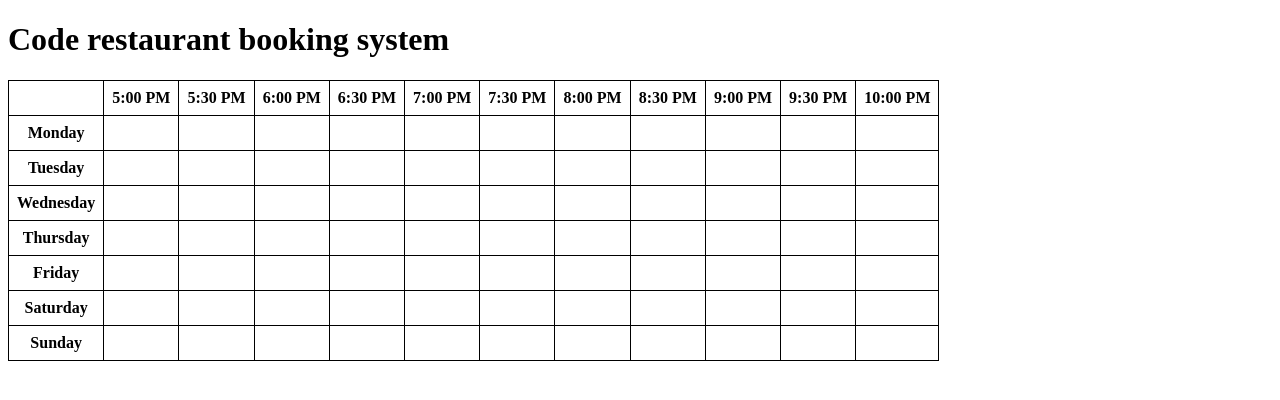
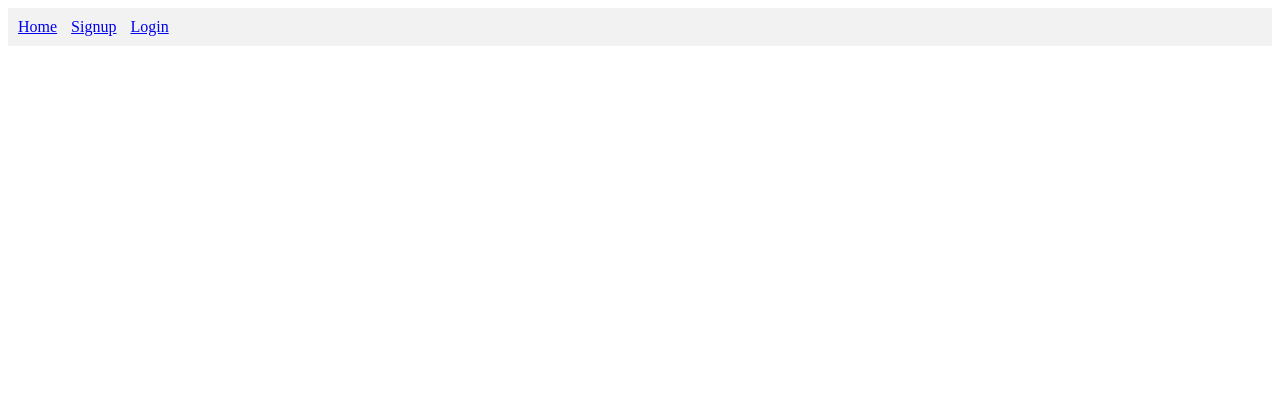
Before and after one commit to Code-Institute-Submissions/Restaurant-Booking-System-5, a Django app: template templates/booking/booking.html in a window 1280 px wide. Shown: the top 400 px of the page. Run offline with Django 3.2, Linux system fonts and the light colour scheme; the template is opened without the code that fills it, so the values that code supplies are empty.

Commit message:
Add base.html file, nav bar, and copy head section to base

```diff
--- a/booking/models.py
+++ b/booking/models.py
@@ -1,9 +1,11 @@
 from django.db import models
+from django.contrib.auth.models import User
 
 # Create your models here.
 
 
 class Slot(models.Model):
+    user = models.ForeignKey(User, on_delete=models.CASCADE)
     day = models.CharField(null=False, max_length=10)
     time = models.DecimalField(null=False, decimal_places=2, max_digits=5)
     booked = models.BooleanField(default=False)
--- a/booking/views.py
+++ b/booking/views.py
@@ -1,5 +1,6 @@
 from django.shortcuts import render
 from django.views import generic
+from .models import Slot
 
 # Create your views here.
 
--- /dev/null
+++ b/templates/booking/base.html
@@ -0,0 +1,53 @@
+<!DOCTYPE html>
+<html lang="en">
+
+<head>
+    <meta charset="UTF-8">
+    <meta http-equiv="X-UA-Compatible" content="IE=edge">
+    <meta name="viewport" content="width=device-width, initial-scale=1.0">
+    <style>
+        table {
+            border-collapse: collapse;
+        }
+
+        th,
+        td {
+            border: 1px solid black;
+            padding: 8px;
+            cursor: pointer;
+            /* Add cursor style to indicate clickable cells */
+        }
+        nav {
+            background-color: #f2f2f2;
+            padding: 10px;
+        }
+
+        ul {
+            list-style-type: none;
+            margin: 0;
+            padding: 0;
+        }
+
+        li {
+            display: inline-block;
+            margin-right: 10px;
+        }
+    </style>
+    <title>Booking System</title>
+</head>
+<nav>
+    <ul>
+        <li><a href="/">Home</a></li>
+        {% if user.is_authenticated %}
+            <li><a href="/logout">Logout</a></li>
+        {% else %}
+            <li><a href="/signup">Signup</a></li>
+            <li><a href="/login">Login</a></li>
+        {% endif %}
+    </ul>
+</nav>
+
+
+</body>
+
+</html>
--- a/templates/booking/booking.html
+++ b/templates/booking/booking.html
@@ -1,26 +1,6 @@
-<!DOCTYPE html>
-<html lang="en">
+{% extends "base.html" %}
 
-<head>
-    <meta charset="UTF-8">
-    <meta http-equiv="X-UA-Compatible" content="IE=edge">
-    <meta name="viewport" content="width=device-width, initial-scale=1.0">
-    <style>
-        table {
-            border-collapse: collapse;
-        }
-
-        th,
-        td {
-            border: 1px solid black;
-            padding: 8px;
-            cursor: pointer;
-            /* Add cursor style to indicate clickable cells */
-        }
-    </style>
-    <title>Booking System</title>
-</head>
-
+{% block content %}
 <body>
     <h1>Code restaurant booking system</h1>
     <table>
@@ -143,13 +123,11 @@
         <script>
             const bookingCells = document.querySelectorAll('.booking-cell');
             bookingCells.forEach(cell => {
-                cell.addEventListener('click', handleCellClick);
+                cell.addEventListener('click', bookTable);
             });
 
             function handleCellClick(event) {
 
             }
         </script>
-</body>
-
-</html>
+{%endblock%}
```
Also changed, not shown: booking/admin.py (line endings or trailing spaces).
